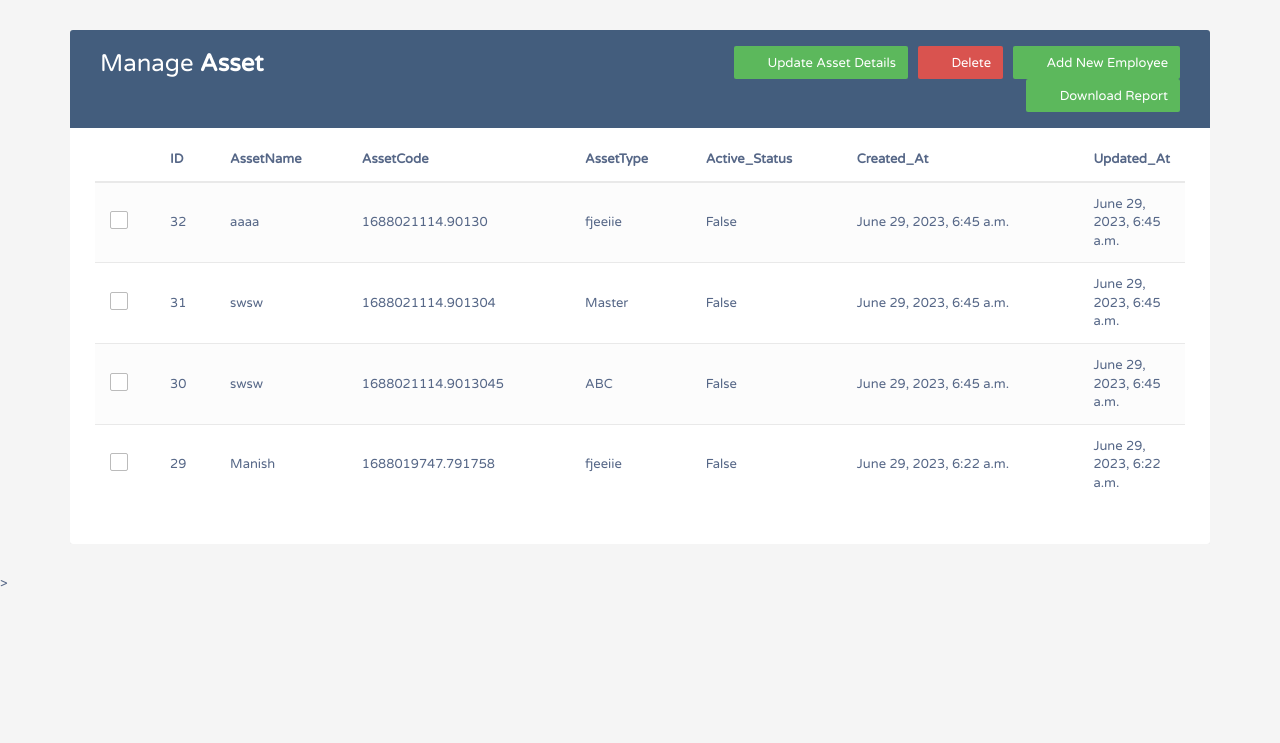
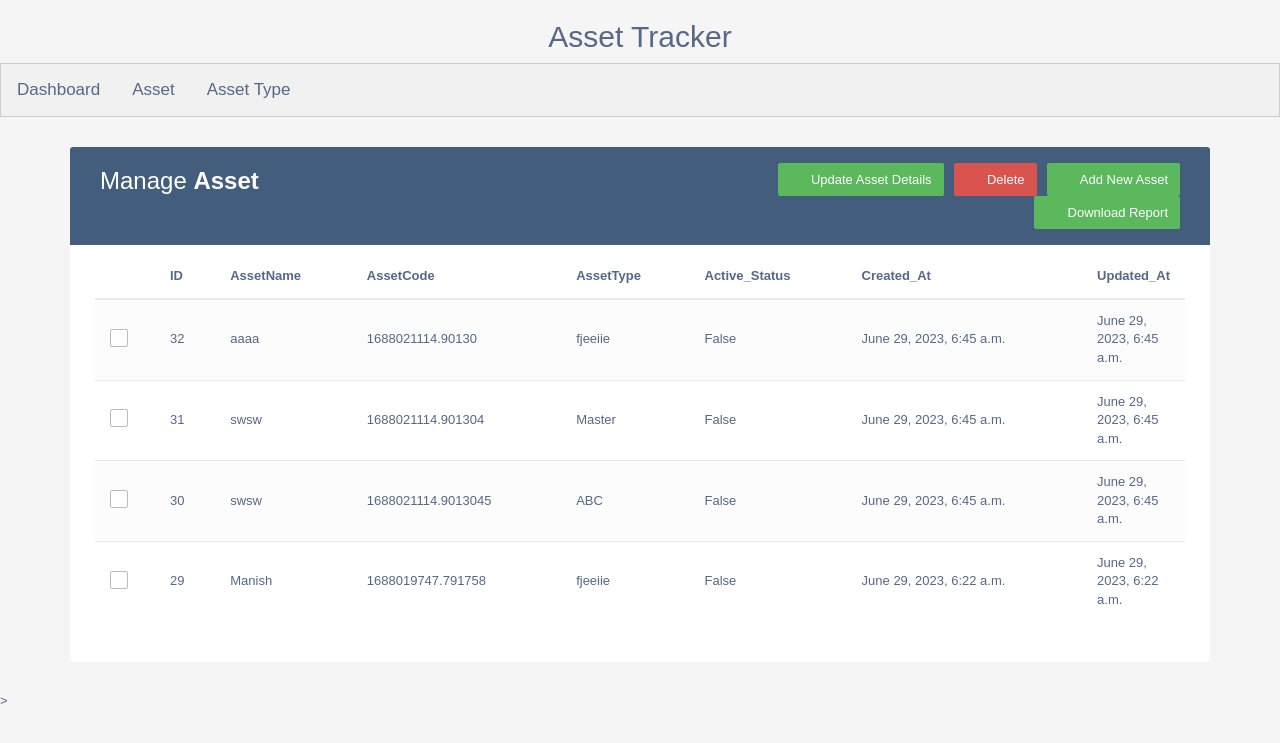
Before and after one commit to sonawale29/Asset_Tracker_Updated, a Django app: page /assetdata in a window 1280 px wide. Shown: the top 743 px of the page. Run offline with Django 4.2, Linux system fonts and the light colour scheme; a user stored in the database is signed in; data comes from the database, SQL or seed files in the repository; both versions use the stored data as it was after the commit; some libraries are stand-ins or nearby versions.

Commit message:
second commit

```diff
--- a/Asset_App/templates/Asset_Data_Table.html
+++ b/Asset_App/templates/Asset_Data_Table.html
@@ -262,6 +262,7 @@ $(document).ready(function(){
 </script>
 </head>
 <body>
+{% include 'simple.html' %}
     <div class="container">
 		<div class="table-responsive">
 			<div class="table-wrapper">
@@ -271,8 +272,8 @@ $(document).ready(function(){
 							<h2>Manage <b>Asset</b></h2>
 						</div>
 						<div class="col-xs-6">
-							<a href="Asset/" class="btn btn-success" data-toggle="modal"><i class="material-icons">&#xE147;</i> <span>Add New Employee</span></a>
-							<a href="delete/asset" class="btn btn-danger" data-toggle="modal"><i class="material-icons">&#xE15C;</i> <span>Delete</span></a>
+							<a href="Asset/" class="btn btn-success" data-toggle="modal"><i class="material-icons">&#xE147;</i> <span>Add New Asset</span></a>
+							<a href="delete/asset/" class="btn btn-danger" data-toggle="modal"><i class="material-icons">&#xE15C;</i> <span>Delete</span></a>
 							<a href="Assetupdate/" class="btn btn-success" data-toggle="modal"><i class="material-icons">&#xE147;</i> <span>Update Asset Details</span></a>
 							<a href="download/AssetModel" class="btn btn-success" data-toggle="modal"><i class="material-icons">&#xE147;</i> <span>Download Report</span></a>
 						</div>
--- a/Asset_App/templates/asset_data_table.html
+++ b/Asset_App/templates/asset_data_table.html
@@ -262,13 +262,14 @@ $(document).ready(function(){
 </script>
 </head>
 <body>
+{% include 'simple.html' %}
     <div class="container">
 		<div class="table-responsive">
 			<div class="table-wrapper">
 				<div class="table-title">
 					<div class="row">
 						<div class="col-xs-6">
-							<h2>Manage <b>Asset</b></h2>
+							<h2>Manage <b>Asset Type</b></h2>
 						</div>
 						<div class="col-xs-6">
 							<a href="assettypeentry/" class="btn btn-success" data-toggle="modal"><i class="material-icons">&#xE147;</i> <span>Add New Asset Type</span></a>
--- a/Asset_App/templates/barchart.html
+++ b/Asset_App/templates/barchart.html
@@ -6,6 +6,7 @@
     <title>Barchart of Asset Status</title>
 </head>
 <body>
+{% include 'simple.html' %}
     <h3>Barchart of Asset Status</h3>
     <hr/>
     <img src="./media/barchart.png" />
--- a/Asset_App/templates/delete.html
+++ b/Asset_App/templates/delete.html
@@ -10,7 +10,7 @@
   <label for="cars">Choose Record ID to be delete :</label>
   <select name="assettype" id="cars">
        {% for element in result %}
-      <option name="asset" value={{ element}}>{{ element.id }}</option>
+      <option name="asset" value={{ element.id}}>{{ element.id }}</option>
 
        {% endfor %}
 
--- a/Asset_App/templates/piechart.html
+++ b/Asset_App/templates/piechart.html
@@ -6,6 +6,7 @@
     <title>PieChart with Matplotlib</title>
 </head>
 <body>
+{% include 'simple.html' %}
     <h3>Sale Purchase Via PieChart</h3>
     <hr/>
     <img src="./media/sale_purchase_peichart.png" />
--- a/Asset_App/templates/simple.html
+++ b/Asset_App/templates/simple.html
@@ -1,10 +1,90 @@
 <!DOCTYPE html>
-<html lang="en">
+<html>
 <head>
-    <meta charset="UTF-8">
-    <title>Title</title>
+<meta name="viewport" content="width=device-width, initial-scale=1">
+<style>
+body {font-family: Arial;}
+
+/* Style the tab */
+.tab {
+  overflow: hidden;
+  border: 1px solid #ccc;
+  background-color: #f1f1f1;
+}
+
+/* Style the buttons inside the tab */
+.tab button {
+  background-color: inherit;
+  float: left;
+  border: none;
+  outline: none;
+  cursor: pointer;
+  padding: 14px 16px;
+  transition: 0.3s;
+  font-size: 17px;
+}
+
+/* Change background color of buttons on hover */
+.tab button:hover {
+  background-color: #ddd;
+}
+
+/* Create an active/current tablink class */
+.tab button.active {
+  background-color: #ccc;
+}
+
+/* Style the tab content */
+.tabcontent {
+  display: none;
+  padding: 6px 12px;
+  border: 1px solid #ccc;
+  border-top: none;
+}
+</style>
 </head>
 <body>
-<h1>####### Asset Tracker #######</h1>
 
+<h2 align="center">Asset Tracker</h2>
+<div class="tab">
+  <button class="tablinks" onclick="openCity(event, 'London')">Dashboard</button>
+  <button class="tablinks" onclick="openCity(event, 'Paris')">Asset </button>
+  <button class="tablinks" onclick="openCity(event, 'Tokyo')">Asset Type</button>
+</div>
+
+<div id="London" class="tabcontent">
+  <h3>  <a href="pie"> PieChart </a> </h3>
+<h3>  <a href="barchart">Barchart </a> </h3>
+
+</div>
+
+<div id="Paris" class="tabcontent">
+  <h3><a href='assetdata' >Asset Management </a> </h3>
+
+</div>
+
+<div id="Tokyo" class="tabcontent">
+  <h3><a href="assettypedata">Asset Type Management </a> </h3>
+
+</div>
+<script>
+function openCity(evt, cityName) {
+  var i, tabcontent, tablinks;
+  tabcontent = document.getElementsByClassName("tabcontent");
+  for (i = 0; i < tabcontent.length; i++) {
+    tabcontent[i].style.display = "none";
+  }
+  tablinks = document.getElementsByClassName("tablinks");
+  for (i = 0; i < tablinks.length; i++) {
+    tablinks[i].className = tablinks[i].className.replace(" active", "");
+  }
+  document.getElementById(cityName).style.display = "block";
+  evt.currentTarget.className += " active";
+}
+</script>
+
+
+
+
+</body>
 </html>
--- a/Asset_App/views.py
+++ b/Asset_App/views.py
@@ -1,11 +1,11 @@
-import random
+import os
 
 from django.core.paginator import Paginator
 from django.shortcuts import render, HttpResponse, redirect
 from matplotlib import pyplot as plt
 from django.contrib.auth.decorators import login_required
 
-from forms import AssetModelRegistration
+
 from django.contrib.auth.models import User
 from django.contrib.auth import authenticate, login
 from Asset_App.models import AssetModel, AssetTypeModel
@@ -17,7 +17,7 @@ import csv
 
 
 # Create your views here.
-@login_required(login_url="")
+@login_required(login_url='admin_login')
 def AssetEntry(request):
     form_fields = AssetModelRegistration
     context = {"form": form_fields}
@@ -77,7 +77,7 @@ def asset_data(request):
 
     return render(request, "Asset_Data_Table.html", context={"result": result})
 
-
+@login_required(login_url='admin_login')
 def admin_panel(request):
     context = {"context": "Hello"}
     uname = request.POST["uname"]
@@ -85,7 +85,7 @@ def admin_panel(request):
 
     user_authenticate = authenticate(username=uname, password=pass_)
     if user_authenticate is not None:
-        return render(request, "adminpanel.html", context)
+        return render(request, "simple.html", context)
 
     return redirect("admin_login")
 
@@ -104,17 +104,16 @@ def delete_asset(request):
 @login_required(login_url='admin_login')
 def deleteassettype(request, *args, **kwargs):
     find = request._post
-    result = AssetModel.objects.filter(id=find.get("assettype"))
+    result = AssetTypeModel.objects.filter(id=find.get("assettype"))
     result.delete()
     return redirect("assettypedata")
 
-
+@login_required(login_url='admin_login')
 def deleteasset(request, *args, **kwargs):
-    breakpoint()
     find = request._post
     result = AssetModel.objects.get(pk=find.get("asset"))
     result.delete()
-    return redirect("assettypedata")
+    return redirect("assetdata")
 
 @login_required(login_url='admin_login')
 def update(request, *args, **kwargs):
@@ -124,20 +123,13 @@ def update(request, *args, **kwargs):
 
 @login_required(login_url='admin_login')
 def updaterecord(request):
-    breakpoint()
-
     data = request._post
     find = data.get("assettype")
-    breakpoint()
-    # result = AssetTypeModel.objects.get(pk=find)
-    # result.Asset_Type = data.get("Asset_Type")
-    # result.Asset_Description = data.get("Asset_Description")
-    # result.save()
 
     band = AssetTypeModel.objects.get(pk=find)
     form = AssetTpeRegistration(
         instance=band
-    )  # prepopulate the form with an existing band
+    )
     return render(request, "Asset_type_update.html", {"form": form, "id": find})
 
 @login_required(login_url='admin_login')
@@ -230,6 +222,11 @@ def export_to_csv_assettypemodel(request):
 
 @login_required(login_url='admin_login')
 def piechart(request):
+    breakpoint()
+    path = '/home/neosoft/PycharmProjects/Asset_Tracker/media/sale_purchase_peichart.png'
+
+    if os.path.isfile(path):
+        os.remove(path)
 
     # Pie chart, where the slices will be ordered and plotted counter-clockwise:
     result1 = AssetTypeModel.objects.all()
@@ -239,7 +236,7 @@ def piechart(request):
     sizes = []
 
     for ele in result1:
-        count = AssetModel.objects.all().filter(AssetType_id=ele.id).count()
+        count = AssetModel.objects.all().filter(AssetType=ele.id).count()
         sizes.append(count)
     # sizes = [random.randint(10,30), random.randint(30,50)]
     explode = (0,) * len(labels)  # only "explode" the 2nd slice (i.e. 'Hogs')
@@ -259,6 +256,7 @@ def piechart(request):
 
 @login_required(login_url='admin_login')
 def barchart(request):
+    breakpoint()
     Active = AssetModel.objects.all().filter(Active_Status=True).count()
     Inactive = AssetModel.objects.all().filter(Active_Status=False).count()
     objects = ["Active", "Inactive"]
--- a/Asset_Tracker/urls.py
+++ b/Asset_Tracker/urls.py
@@ -33,9 +33,9 @@ urlpatterns = [
     path('Asset/create',views.assetentry,name='asset'),
     path('assettypeentry/create',views.assettypeentry,name='asset'),
     path('delete/',views.delete_asset_type,name='deleteassettype'),
-    path('delete/asset',views.delete_asset,name='deleteasset'),
+    path('delete/asset/',views.delete_asset,name='deleteasset'),
     path('delete/assettype',views.deleteassettype,name='delete'),
-    path('delete/record',views.deleteasset,name='delete'),
+    path('delete/asset/record',views.deleteasset,name='delete'),
     path('update/',views.update,name="updateform"),
     path('update/create',views.updaterecord,name="updaterecord"),
     path('download/AssetModel',views.export_to_csv_assetmodel,name='downloadassetmodel'),
```
Also changed, not shown: Asset_App/templates/adminpanel.html (+1 -10 lines), db.sqlite3, media/barchart.png, media/sale_purchase_peichart.png.
